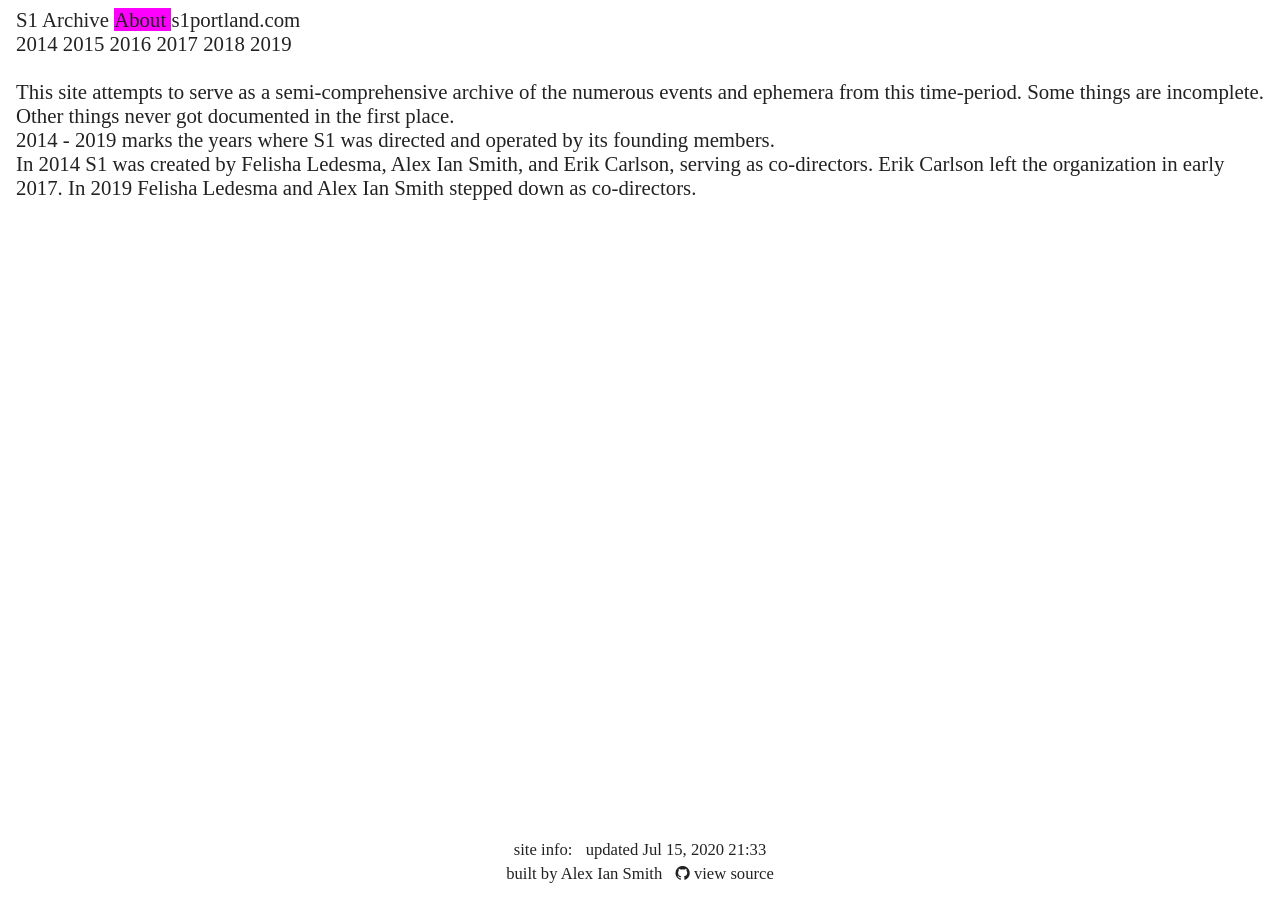
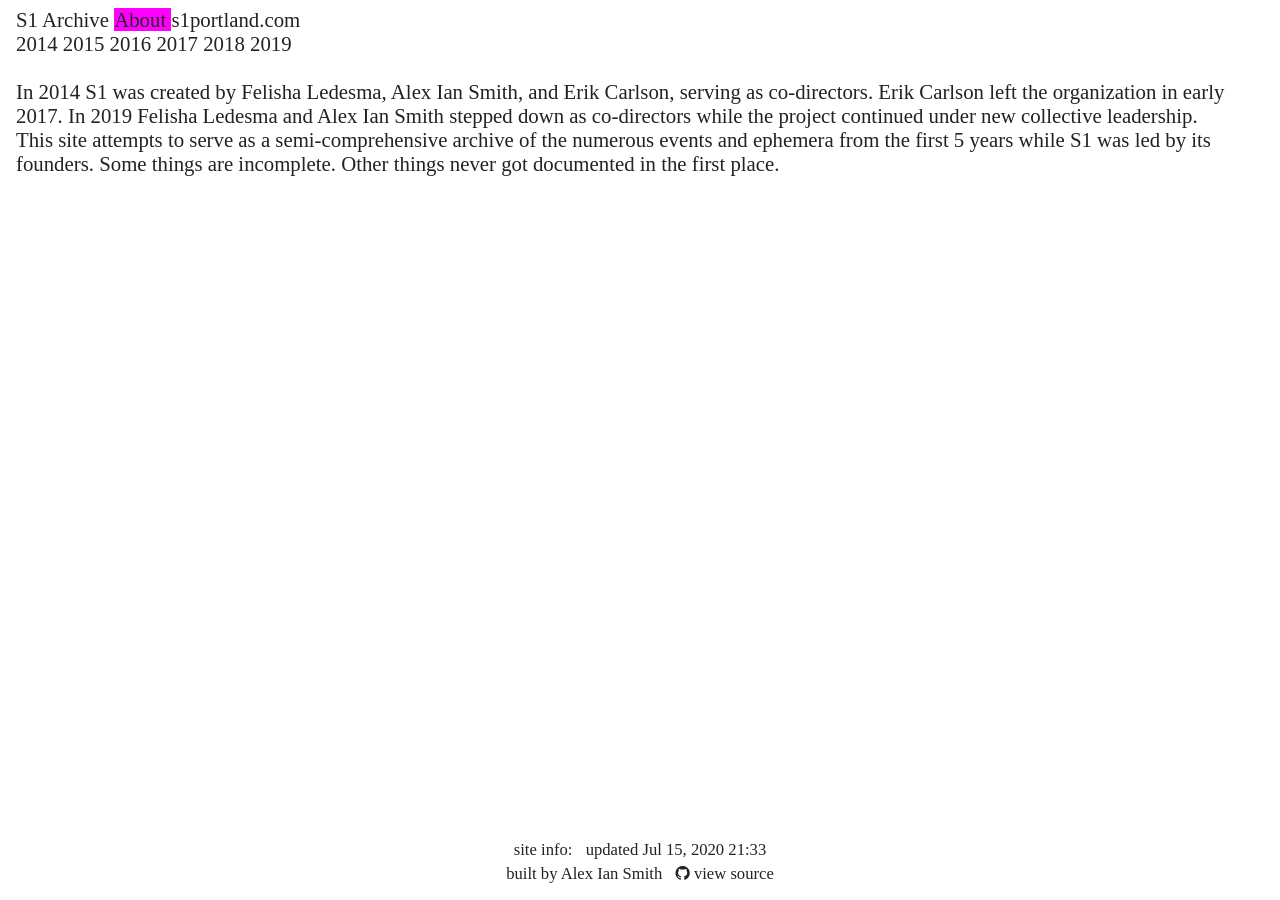
Before and after one commit to taxihelms0/s1-arch, a Jekyll site: the page built from about.md, in a window 1280 px wide. Built offline with Jekyll 4.4.1, drawn with Linux system fonts in a browser that asks for light colours.

Commit message:
lil edits to the about page

```diff
--- a/about.md
+++ b/about.md
@@ -2,8 +2,7 @@
 title: About
 layout: about
 ---
-<p>This site attempts to serve as a semi-comprehensive archive of the numerous events and ephemera from this time-period. Some things are incomplete. Other things never got documented in the first place.</p>
+In 2014 S1 was created by Felisha Ledesma, Alex Ian Smith, and Erik Carlson, serving as co-directors. Erik Carlson left the organization in early 2017. In 2019 Felisha Ledesma and Alex Ian Smith stepped down as co-directors while the project continued under new collective leadership.
 
-<p>2014 - 2019 marks the years where S1 was directed and operated by its founding members.</p>
 
-<p>In 2014 S1 was created by Felisha Ledesma, Alex Ian Smith, and Erik Carlson, serving as co-directors. Erik Carlson left the organization in early 2017. In 2019 Felisha Ledesma and Alex Ian Smith stepped down as co-directors.</p>
+This site attempts to serve as a semi-comprehensive archive of the numerous events and ephemera from the first 5 years while S1 was led by its founders. Some things are incomplete. Other things never got documented in the first place.
```
